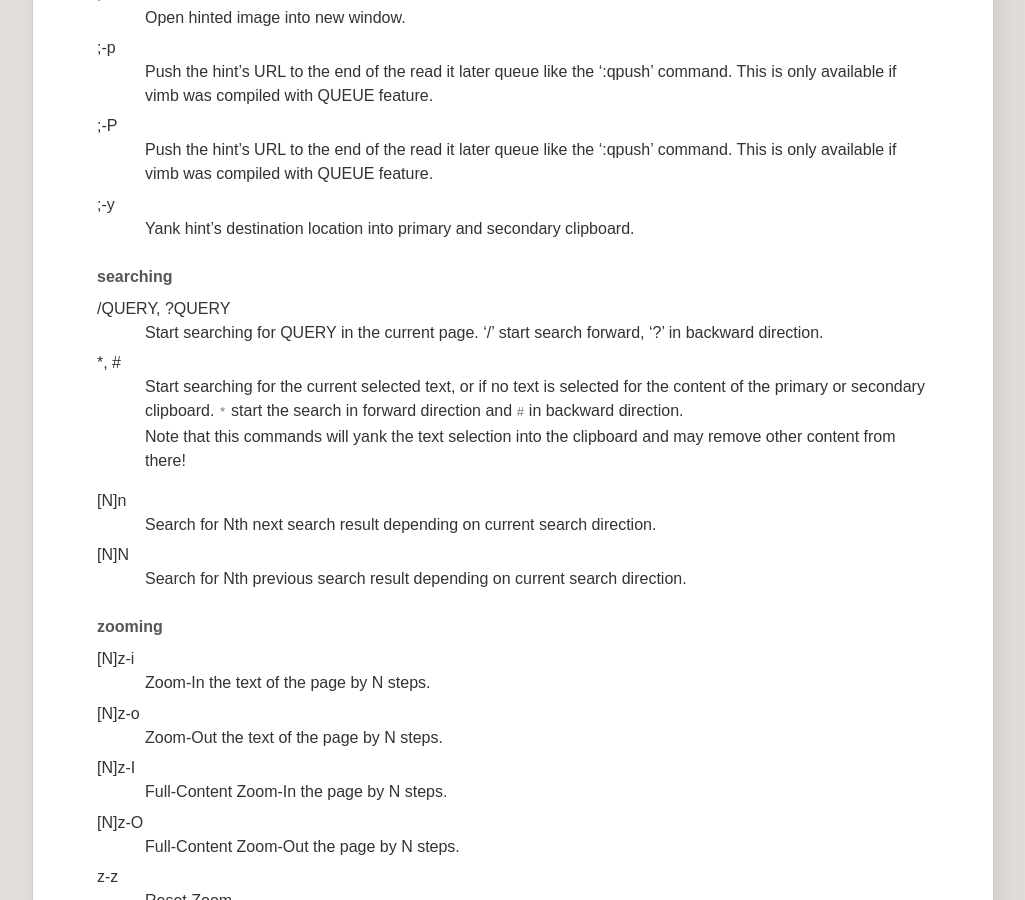
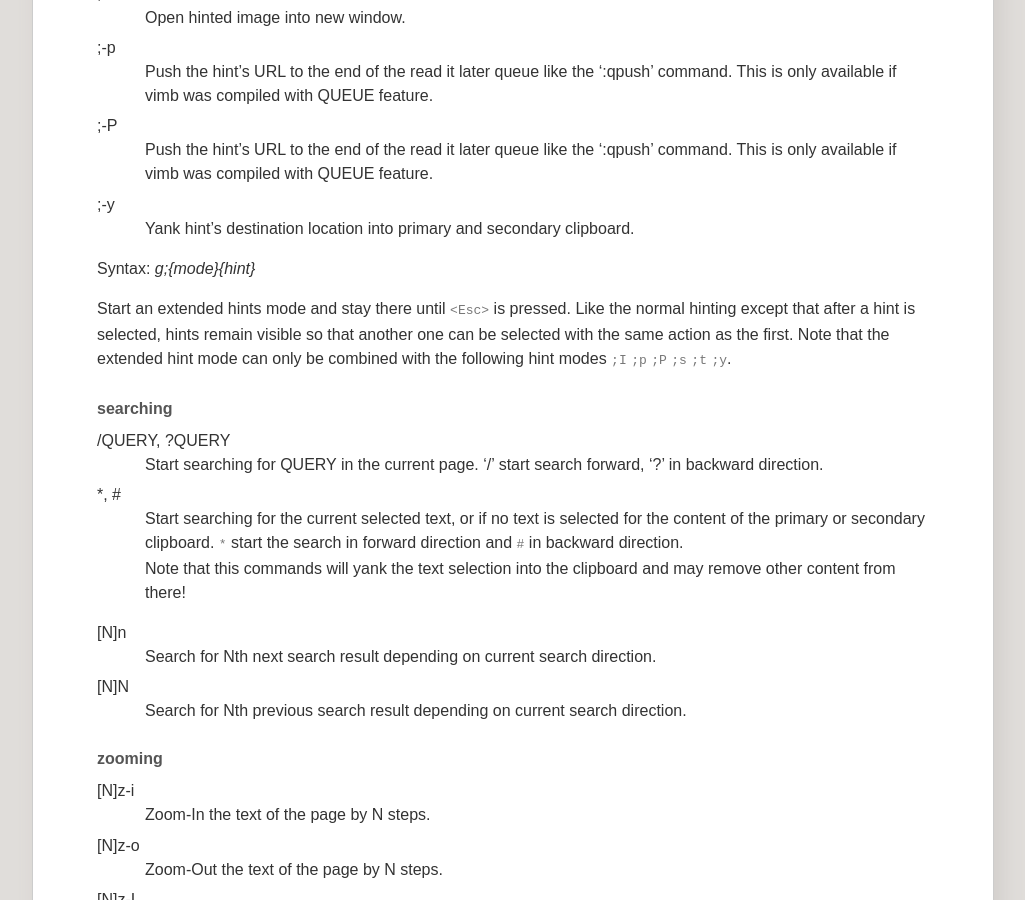
Before and after one commit to fanglingsu/vimb, a Jekyll site: the page built from keybindings.md, in a window 1280 px wide and 900 px high, scrolled down 3678 px. Shown: the whole window, without its empty margins (127-1152 px from the left). Built offline with Jekyll 4.4.1, drawn with Linux system fonts in a browser that asks for light colours.

Commit message:
Added key bindings for extended hint mode.

```diff
--- a/keybindings.md
+++ b/keybindings.md
@@ -213,6 +213,14 @@ F
 ;-y
 : Yank hint's destination location into primary and secondary clipboard.
 
+Syntax: *g;{mode}{hint}*
+
+Start an extended hints mode and stay there until `<Esc>` is pressed. Like the
+normal hinting except that after a hint is selected, hints remain visible so
+that another one can be selected with the same action as the first. Note that
+the extended hint mode can only be combined with the following hint modes `;I`
+`;p` `;P` `;s` `;t` `;y`.
+
 ### searching
 
 /QUERY, ?QUERY
```
Also changed, not shown: 1 other file.
